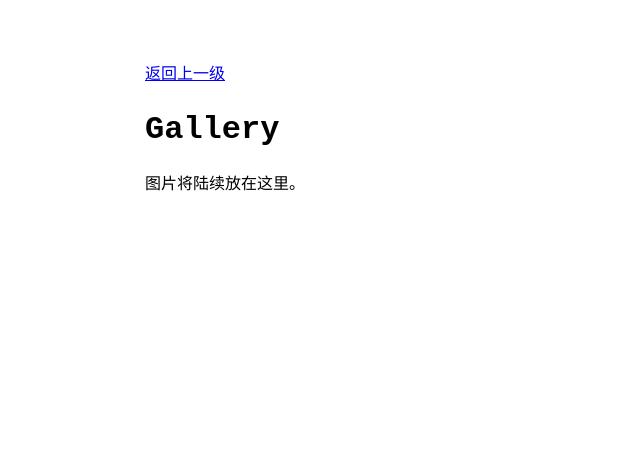
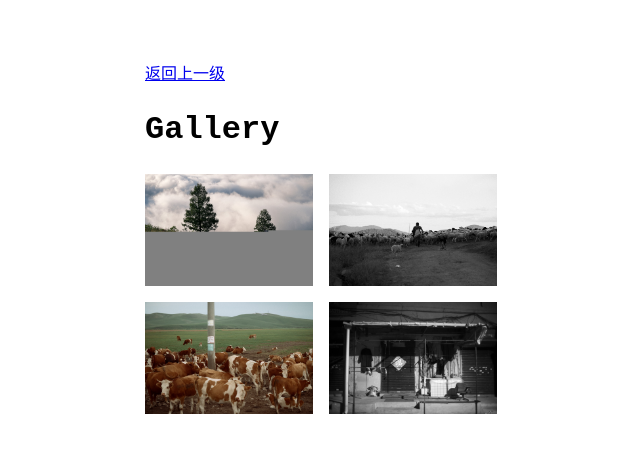
Before and after one commit to famatf/famatf.com, a Jekyll site: the page built from gallery.md, in a window 1280 px wide. Shown: the top 453 px of the page, without its empty margins (175-815 px from the left). Built offline with Jekyll 4.4.1, drawn with Linux system fonts in a browser that asks for light colours.

Commit message:
Add a simple photo gallery
Show four small uncaptioned thumbnails on the Gallery page and open each photograph on its own full-size page.

```diff
--- a/assets/css/main.scss
+++ b/assets/css/main.scss
@@ -23,3 +23,26 @@ hr::before,
 hr::after {
   content: none;
 }
+
+.gallery-index {
+  display: grid;
+  grid-template-columns: repeat(2, minmax(0, 1fr));
+  gap: 1rem;
+  max-width: 22rem;
+}
+
+.gallery-index a,
+.gallery-index img,
+.gallery-photo img {
+  display: block;
+}
+
+.gallery-index img,
+.gallery-photo img {
+  width: 100%;
+  height: auto;
+}
+
+.gallery-photo {
+  margin-top: 1.5rem;
+}
--- a/gallery.md
+++ b/gallery.md
@@ -4,4 +4,9 @@ title: Gallery
 permalink: /gallery.html
 ---
 
-图片将陆续放在这里。
+<div class="gallery-index">
+  <a href="{{ '/gallery/dsc-7475.html' | relative_url }}" aria-label="打开照片 1"><img src="{{ '/assets/images/gallery/DSC_7475.JPG' | relative_url }}" alt=""></a>
+  <a href="{{ '/gallery/dsc-7354.html' | relative_url }}" aria-label="打开照片 2"><img src="{{ '/assets/images/gallery/DSC_7354.JPG' | relative_url }}" alt=""></a>
+  <a href="{{ '/gallery/dsc-7095.html' | relative_url }}" aria-label="打开照片 3"><img src="{{ '/assets/images/gallery/DSC_7095.JPG' | relative_url }}" alt=""></a>
+  <a href="{{ '/gallery/dsc-7586.html' | relative_url }}" aria-label="打开照片 4"><img src="{{ '/assets/images/gallery/DSC_7586.JPG' | relative_url }}" alt=""></a>
+</div>
```
Also changed, not shown: gallery/dsc-7095.md (added, +9 -0 lines), gallery/dsc-7354.md (added, +9 -0 lines), gallery/dsc-7475.md (added, +9 -0 lines), gallery/dsc-7586.md (added, +9 -0 lines), assets/images/gallery/DSC_7095.JPG (added), assets/images/gallery/DSC_7354.JPG (added), assets/images/gallery/DSC_7475.JPG (added), assets/images/gallery/DSC_7586.JPG (added).
